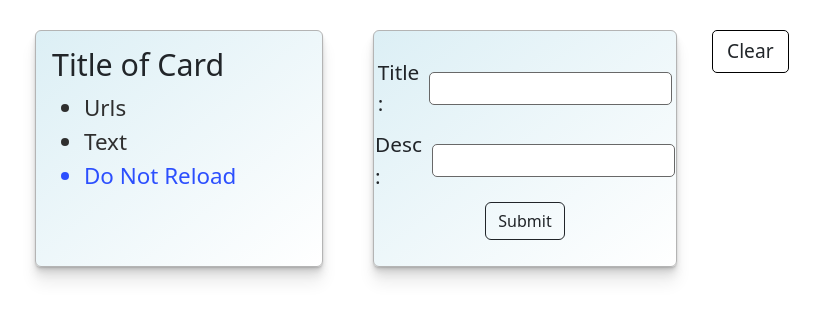
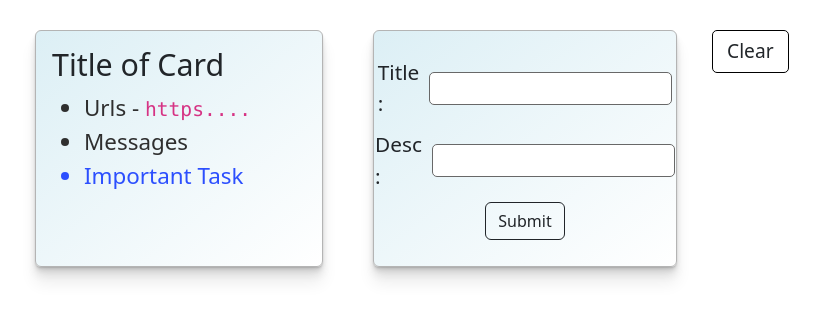
Before and after one commit to SikandarJODD/notes, a plain HTML site: page index.html in a window 1280 px wide. Shown: the whole page, without its empty margins (72-892 px from the left). Drawn offline with nearby package versions, Linux system fonts and the light colour scheme.

Commit message:
Added html

```diff
--- a/index.html
+++ b/index.html
@@ -18,9 +18,9 @@
                 <h5 class="card-title">Title of Card</h5>
                 <div class="card-text">
                     <ul>
-                        <li>Urls</li>
-                        <li>Text</li>
-                        <li>Do Not Reload</li>
+                        <li>Urls - <code>https....</code></li>
+                        <li>Messages</li>
+                        <li>Important Task</li>
                     </ul>
                 </div>
             </div>
```
